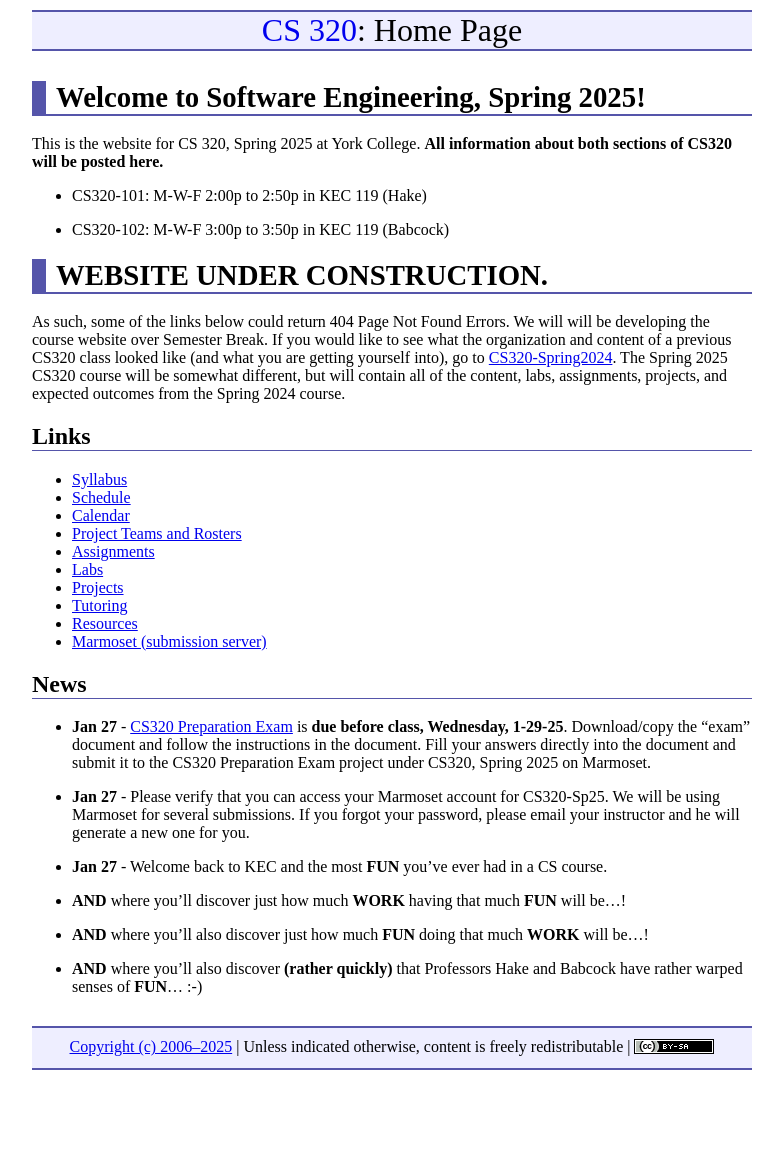
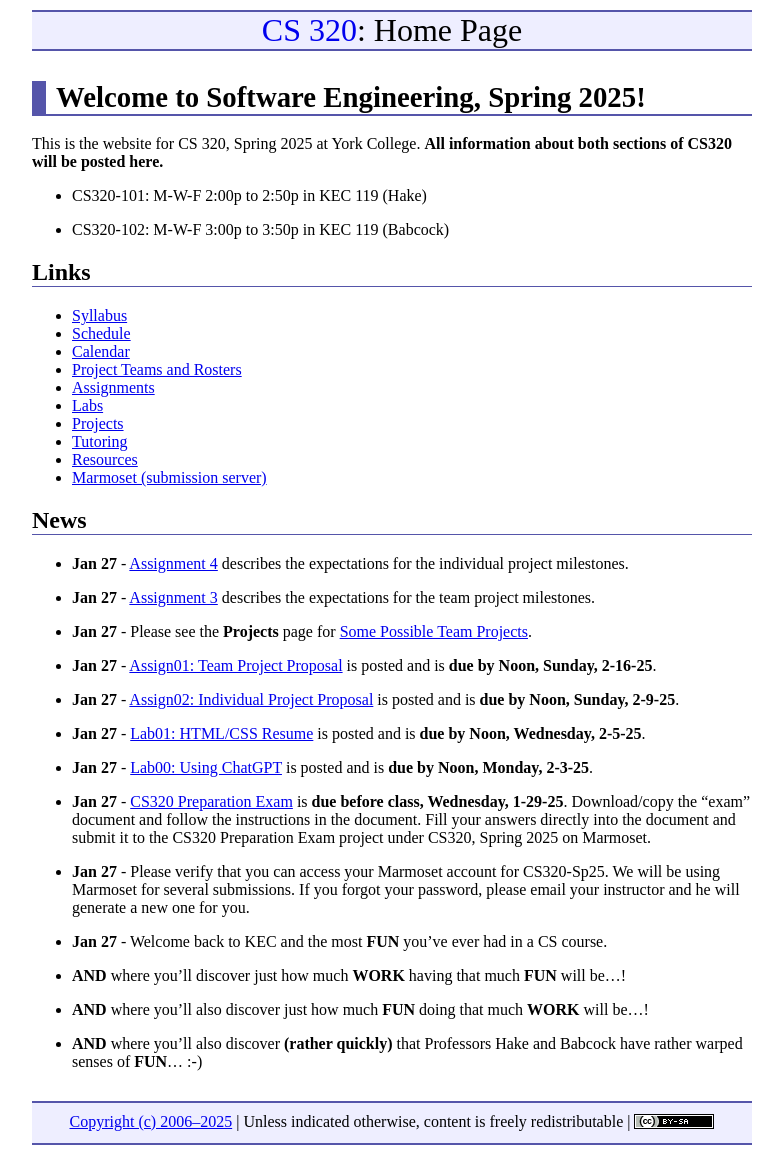
Before and after one commit to ycpcs/cs320-spring2025, a Jekyll site: the page built from index.md, in a window 1280 px wide. Shown: the whole page, without its empty margins (248-1031 px from the left). Built offline with Jekyll 4.4.1, drawn with Linux system fonts in a browser that asks for light colours; before the commit the page ends 1080 px from its top, so only the background shows below that.

Commit message:
updated news

```diff
--- a/index.md
+++ b/index.md
@@ -13,11 +13,11 @@ This is the website for CS 320, Spring 2025 at York College.  **All information
 
 
 <!-- Commenting out until it's needed next year
--->
 
 # WEBSITE UNDER CONSTRUCTION.
 
 As such, some of the links below could return 404 Page Not Found Errors.  We will will be developing the course website over Semester Break.  If you would like to see what the organization and content of a previous CS320 class looked like (and what you are getting yourself into), go to [CS320-Spring2024](https://ycpcs.github.io/cs320-spring2024).  The Spring 2025 CS320 course will be somewhat different, but will contain all of the content, labs, assignments, projects, and expected outcomes from the Spring 2024 course.
+-->
 
 
 ## Links
@@ -103,17 +103,21 @@ As such, some of the links below could return 404 Page Not Found Errors.  We wil
 
 * **Feb 1** - [Lab03: Git and eGit Lab PartI](labs/lab03.html) is posted, and is **due by the start of class, Monday, 2-5-24**.  You are required to establish your GitHub account, create the SSH key pair to access it, and Fork the example project (do all steps through Step 4: Fork).  You may certainly do more than this - we will be getting to Part II of this later in the course.
 
-* **Jan 30** - [Lab00: Using ChatGPT](labs/lab00.html) is now **due in Marmoset by 7:00am, Friday, 2-2-24**.
+-->
 
-* **Jan 26** - [Assignment 4](assign/assign04.html) describes the expectations for the individual project milestones.
-* **Jan 26** - [Assignment 3](assign/assign03.html) describes the expectations for the team project milestones.
-* **Jan 26** - Please see the **Projects** page for [Some Possible Team Projects](projects/index.html).
-* **Jan 26** - The class rosters were included in the CS320 introductory email.  You should start to consider choosing your project teams.
-* **Jan 26** - [Assign01: Team Project Proposal](assign/assign01.html) is posted and is **due by Noon, Sunday, 2-11-24**.
-* **Jan 26** - [Assign02: Individual Project Proposal](assign/assign02.html) is posted and is **due by Noon, Saturday, 2-10-24**.
-* **Jan 26** - [Lab01: HTML/CSS Resume](labs/lab01.html) is posted and is **due by Noon, Sunday, 2-4-24**.
+* **Jan 27** - [Assignment 4](assign/assign04.html) describes the expectations for the individual project milestones.
 
--->
+* **Jan 27** - [Assignment 3](assign/assign03.html) describes the expectations for the team project milestones.
+
+* **Jan 27** - Please see the **Projects** page for [Some Possible Team Projects](projects/index.html).
+
+* **Jan 27** - [Assign01: Team Project Proposal](assign/assign01.html) is posted and is **due by Noon, Sunday, 2-16-25**.
+
+* **Jan 27** - [Assign02: Individual Project Proposal](assign/assign02.html) is posted and is **due by Noon, Sunday, 2-9-25**.
+
+* **Jan 27** - [Lab01: HTML/CSS Resume](labs/lab01.html) is posted and is **due by Noon, Wednesday, 2-5-25**.
+
+* **Jan 27** - [Lab00: Using ChatGPT](labs/lab00.html) is posted and is **due by Noon, Monday, 2-3-25**.
 
 * **Jan 27** - [CS320 Preparation Exam](./CS320-Sp25-Prep-Exam.txt) is **due before class, Wednesday, 1-29-25**.  Download/copy the "exam" document and follow the instructions in the document.  Fill your answers directly into the document and submit it to the CS320 Preparation Exam project under CS320, Spring 2025 on Marmoset.
 
```
